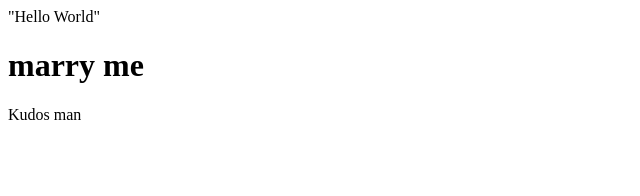
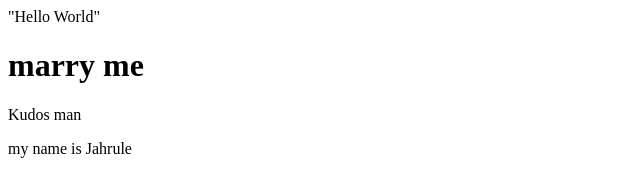
Before and after one commit to ChisomNgwu/git-master-class, a plain HTML site: page index.html in a window 1280 px wide. Shown: the whole page, without its empty margins (0-640 px from the left). Drawn offline with Linux system fonts and the light colour scheme.

Commit message:
added name

```diff
--- a/index.html
+++ b/index.html
@@ -9,5 +9,6 @@
     "Hello World"
     <h1>marry me</h1>
     <p>Kudos man</p>
+    my name is Jahrule
 </body>
 </html>
```
